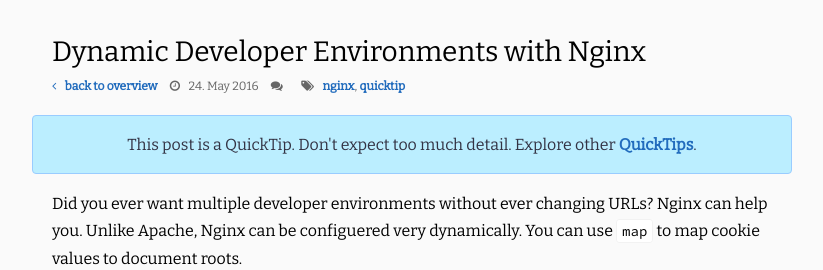
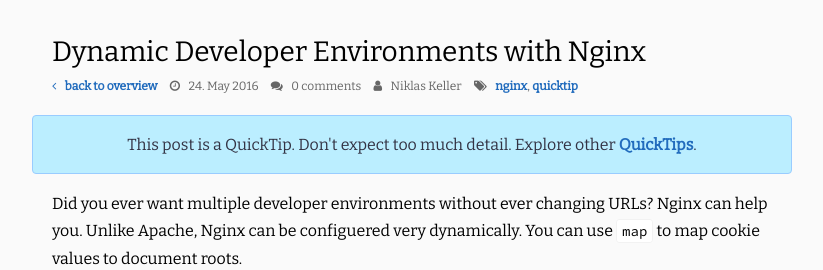
Before and after one commit to kelunik/kelunik.github.io, a Jekyll site: the page built from _posts/2016-05-24-dynamic-dev-environment.md, in a window 1280 px wide. Shown: the top 270 px of the page, without its empty margins (228-1051 px from the left). Built offline with Jekyll 4.4.1, drawn with Linux system fonts in a browser that asks for light colours; nearby versions of some CDN libraries; comment, search, counter and statistics services are not loaded.

Commit message:
Add my full name as author

```diff
--- a/_layouts/post.html
+++ b/_layouts/post.html
@@ -88,7 +88,12 @@
 
                 <span class="header-sub-item comments">
                     <i class="fa fa-comments"></i>
-                    <span class="disqus-comment-count" data-disqus-url="http://blog.kelunik.com{{page.url}}"></span>
+                    <span class="disqus-comment-count" data-disqus-url="http://blog.kelunik.com{{page.url}}">0 comments<!-- default value, replaced by JS --></span>
+                </span>
+
+                <span class="header-sub-item author">
+                    <i class="fa fa-user"></i>
+                    {{page.author | default: 'Niklas Keller'}}
                 </span>
 
                 <span class="header-sub-item tags">
```
